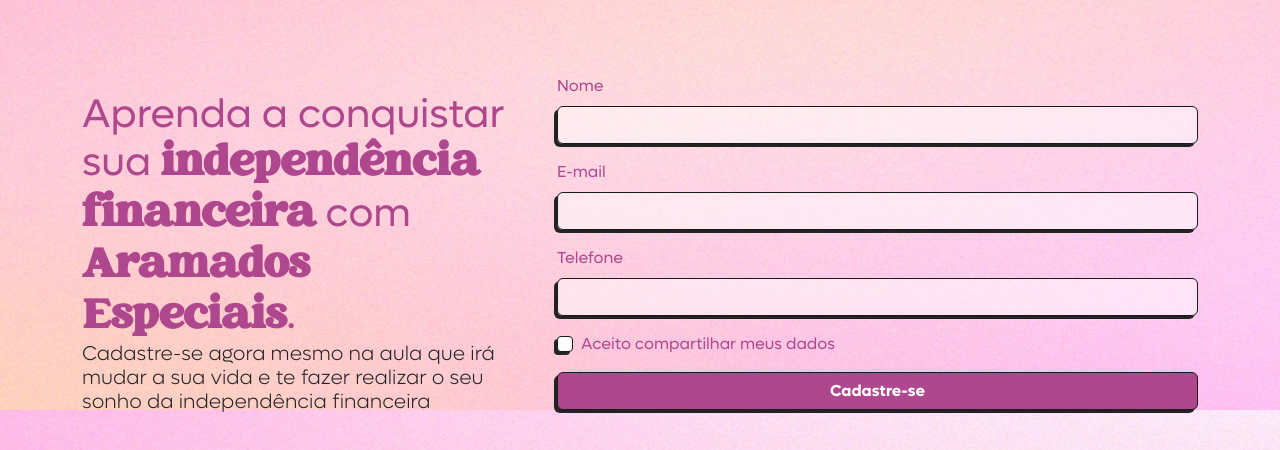
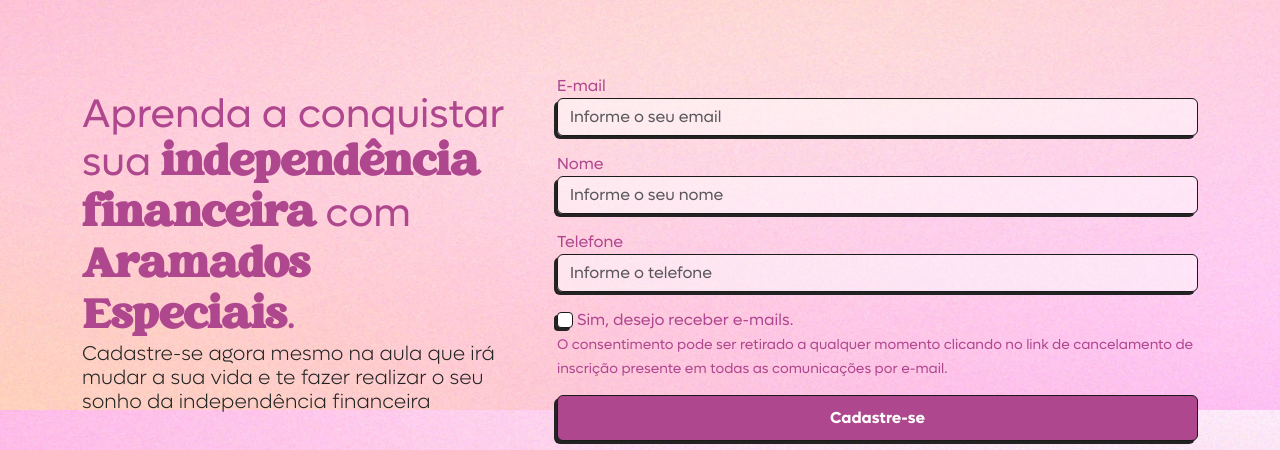
Before and after one commit to MarinaFlor/aramados, a plain HTML site: page cadastre.html in a window 1280 px wide. Shown: the part 390-840 px from the top of the page. Drawn offline with nearby package versions, Linux system fonts and the light colour scheme.

Commit message:
Troca de form - Love leaders

```diff
--- a/cadastre.html
+++ b/cadastre.html
@@ -122,36 +122,40 @@
           </h5>
         </div>
         <div class="col-xl-7 col-md-6 col-11">
-          <form action="https://api.sheetmonkey.io/form/ppo1UHi2om5HpT17ZVFLqN" method="post">
+          <!-- Formulário -->
+          <form action="https://paginas.rocks/capture" method="post" >
+            <input id="id" name="id" type="hidden" value="701587" />
+            <input id="mid" name="mid" type="hidden" value="701587" />
+            <input id="pid" name="pid" type="hidden" value="21557348" />
+            <input id="list_id" name="list_id" type="hidden" value="701587" />
+            <input id="provider" name="provider" type="hidden" value="leadlovers" />
+
             <div class="mb-3">
-              <input type="hidden" name="Data" value="x-sheetmonkey-current-date-time" />
-
-              <label for="InputNome" class="form-label">
-                Nome
-              </label>
-              <input type="name" class="form-control btn-aramado" name="Nome" id="InputNome" required>
+              <label for="email">E-mail</label>
+              <input required class="form-control btn-aramado" id="email" name="email" placeholder="Informe o seu email" type="text" />
             </div>
             <div class="mb-3">
-              <label for="InputEmail" class="form-label">
-                E-mail
-              </label>
-              <input type="email" class="form-control btn-aramado" name="Email" id="InputEmail" required>
+              <label for="name">Nome</label>
+              <input class="form-control btn-aramado" id="name" name="name" placeholder="Informe o seu nome" type="text"  />
             </div>
             <div class="mb-3">
-              <label for="InputCelular" class="form-label">
-                Telefone
-              </label>
-              <input type="" class="form-control btn-aramado" name="Celular" id="InputCelular" required>
+              <label for="phone">Telefone</label>
+              <input id="usePhoneMask" type="hidden" />
+              <input class="form-control btn-aramado" id="phone" name="phone" placeholder="Informe o telefone" type="text" />
             </div>
-            <div class="mb-3 form-check">
-              <input type="checkbox" class="form-check-input btn-aramado" id="Check" required>
-              <label class="form-check-label" for="Check">
-                Aceito compartilhar meus dados
-              </label>
+
+            <div class="checkbox-list" data-required="true">
+              <div class="checkbox">
+                <label class="fixed">
+                <input required class="form-check-input btn-aramado" id="LGPDValidation" name="LGPDValidation" type="checkbox" value="1">&nbsp;Sim, desejo receber e-mails. <br>
+                <span class="small">O consentimento pode ser retirado a qualquer momento clicando no link de cancelamento de inscrição presente em todas as comunicações por e-mail.</span>
+                </label>
+              </div>
             </div>
-            <button type="submit" class="btn btn-primary fw-700 btn-aramado btn-click w-100">
-              Cadastre-se
-            </button>
+
+            <button class="btn btn-primary fw-700 btn-aramado btn-click w-100" style="padding: 10px 40px; margin:15px 0 5px;  " type="submit">Cadastre-se</button>
+            <input type="hidden" id="source" name="source" value="" />
+            <img src="https://llimages.com/redirect/redirect.aspx?A=V&p=21557348&m=701587" style="display: none;" />
           </form>
         </div>
       </div>
@@ -257,7 +261,7 @@
     var rellax = new Rellax('.rellax');
   </script>
 -->
-
+<script src="https://paginas.rocks/scripts/capture/form/async-form-capture.js" async defer></script>
 
 
 </body>
```
Also changed, not shown: homol.html (+2 -2 lines).
